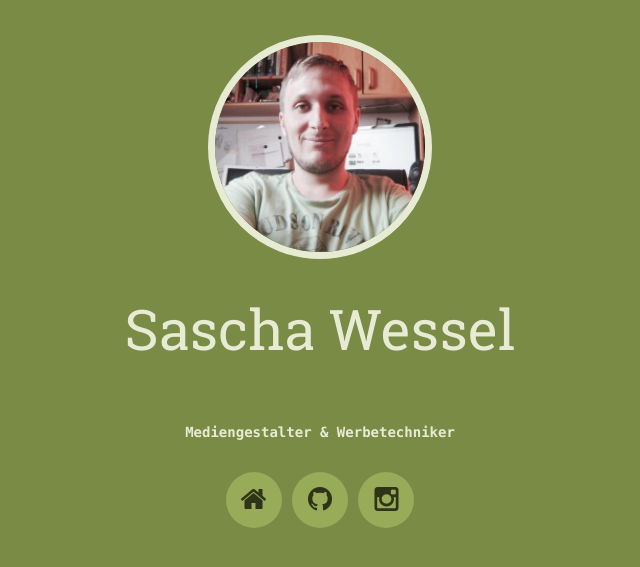
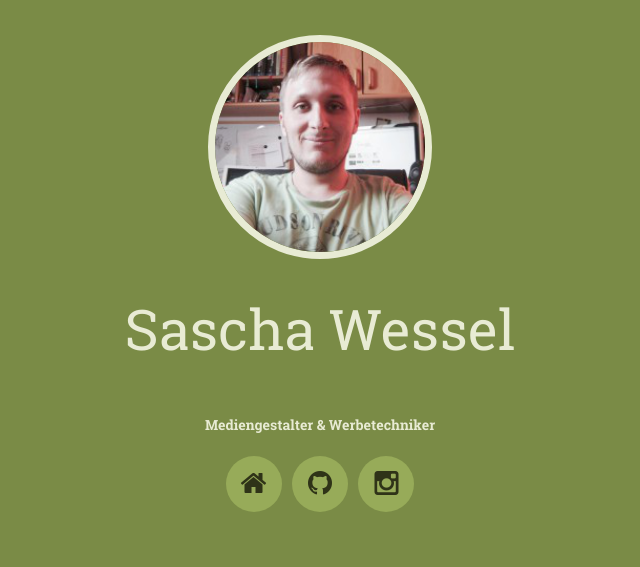
Before and after one commit to gr4y/gr4y.github.com, a Jekyll site: the page built from index.md, in a window 1280 px wide. Shown: the top 567 px of the page, without its empty margins (320-960 px from the left). Built offline with Jekyll 4.4.1, drawn with Linux system fonts in a browser that asks for light colours.

Commit message:
Update card.html

```diff
--- a/_includes/card.html
+++ b/_includes/card.html
@@ -5,7 +5,7 @@
     </div>
     <h2 class="name">{{ site.data.about.name }}</h2>
     {% if site.data.about.profile %}
-      <h5 class="about">{{ site.data.about.profile }}</h5>
+      <h4 class="profile">{{ site.data.about.profile }}</h4>
     {% endif %}
     {% include social.html %}
   </div>
```
